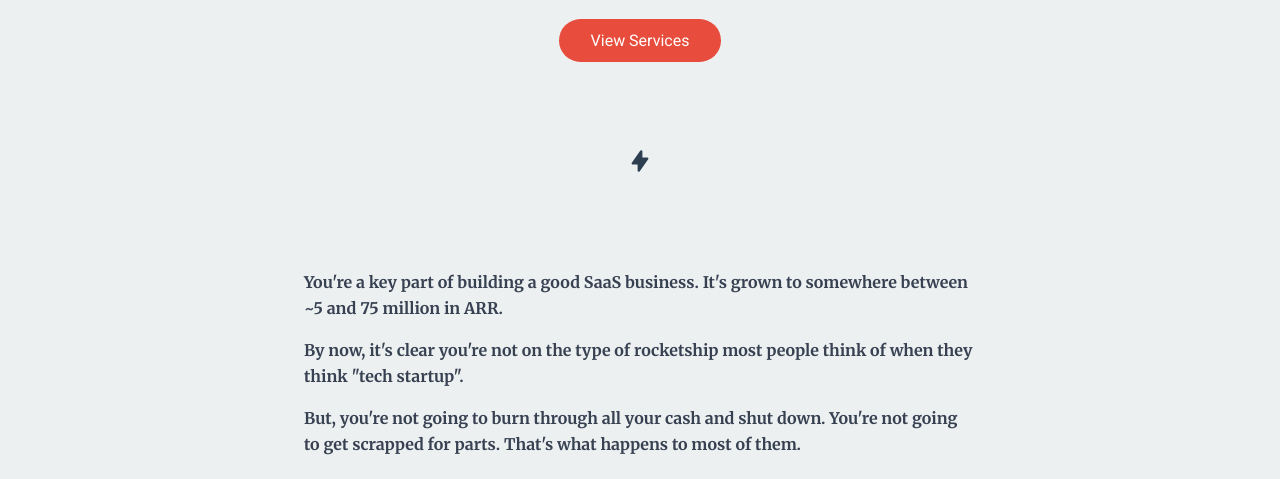
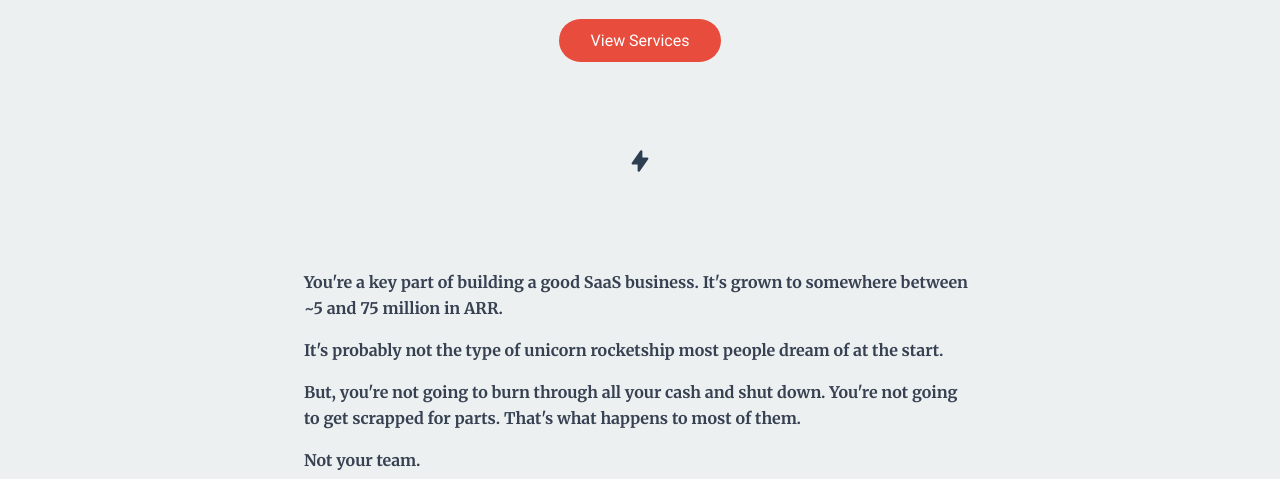
Before and after one commit to prodyssey/prodyssey-11ty, an Eleventy site: page src/index.njk in a window 1280 px wide. Shown: the part 295-774 px from the top of the page. Built offline with nearby package versions, Linux system fonts and the light colour scheme; Eleventy itself is replaced by a stand-in of ours; files that its build step writes are made by us from their sources.

Commit message:
another wording tweak

```diff
--- a/src/index.njk
+++ b/src/index.njk
@@ -30,7 +30,7 @@ image: /assets/images/home-og-image.jpg
         You're a key part of building a good SaaS business. It's grown to somewhere between ~5 and 75 million in ARR.
       </p>
       <p class="text-l font-serif leading-relaxed text-gray-700 mb-4">
-        By now, it's clear you're not on the type of rocketship most people think of when they think "tech startup".
+        It's probably not the type of unicorn rocketship most people dream of at the start.
       </p>
       <p class="text-l font-serif leading-relaxed text-gray-700 mb-4">
         But, you're not going to burn through all your cash and shut down. You're not going to get scrapped for parts. That's what happens to most of them.
```
